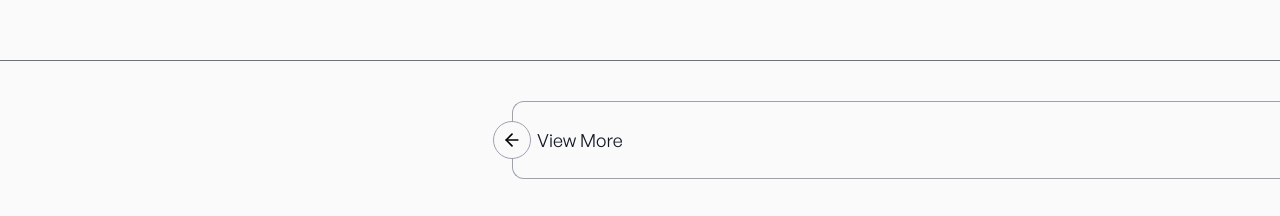
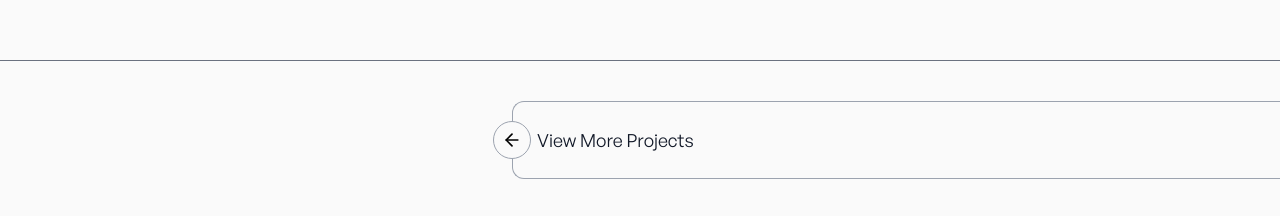
Before and after one commit to monishranjan/Product-Designer-Portfolio, a Next.js app: page / in a window 1280 px wide. Shown: the part 2100-2316 px from the top of the page. Built offline with nearby package versions, Linux system fonts and the light colour scheme.

Commit message:
fix: update button text to clarify action

```diff
--- a/src/components/SelectedWork.tsx
+++ b/src/components/SelectedWork.tsx
@@ -94,7 +94,7 @@ export default function SelectedWork() {
                         <span className="absolute -left-5 top-1/2 -translate-y-1/2 flex items-center justify-center rounded-full border border-gray-400 bg-background p-2 transition group-hover:bg-text group-hover:text-white group-hover:scale-125">
                             <FiArrowLeft className="text-xl" />
                         </span>
-                        <span className="text-lg text-text">View More</span>
+                        <span className="text-lg text-text">View More Projects</span>
                     </Link>
                 </motion.div>
             </div>
```
